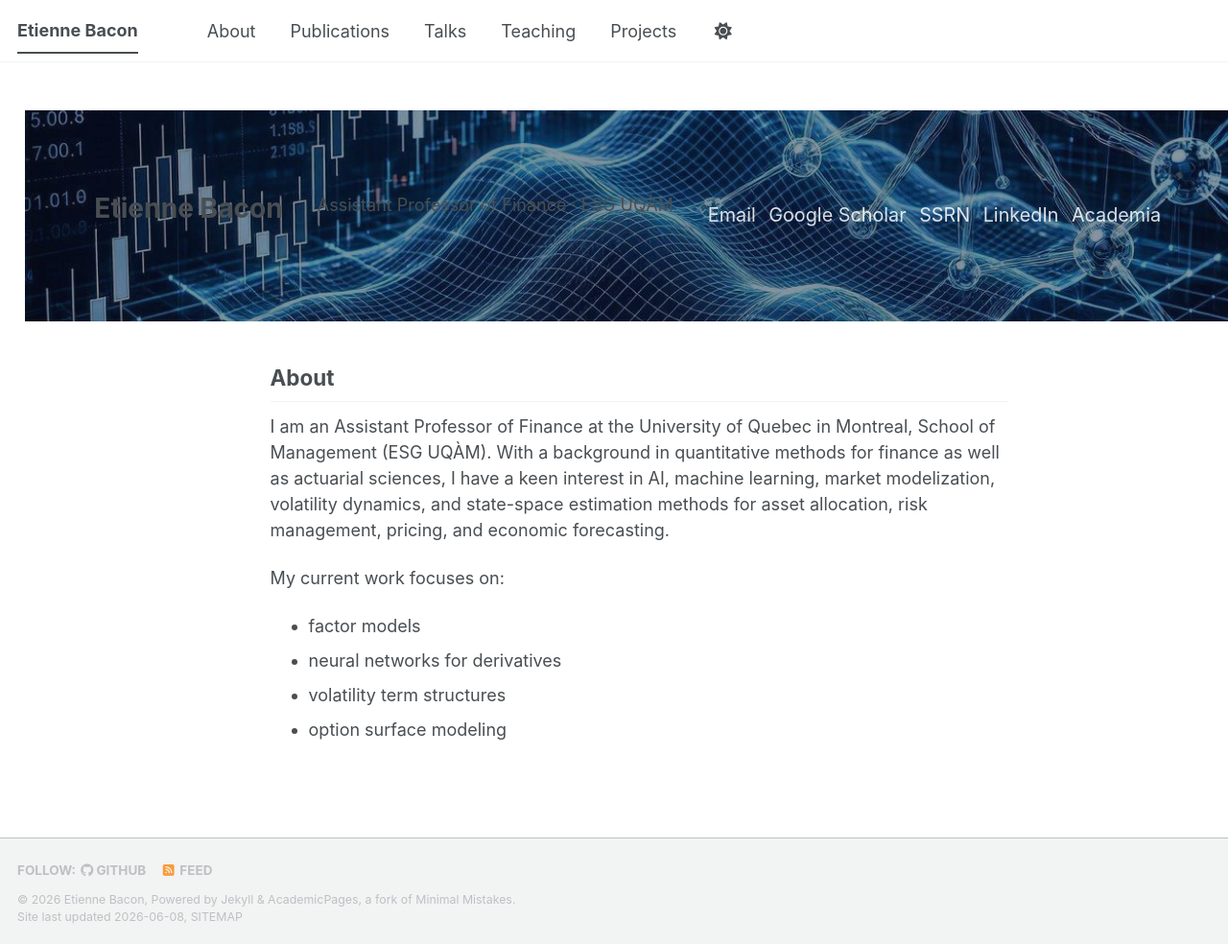
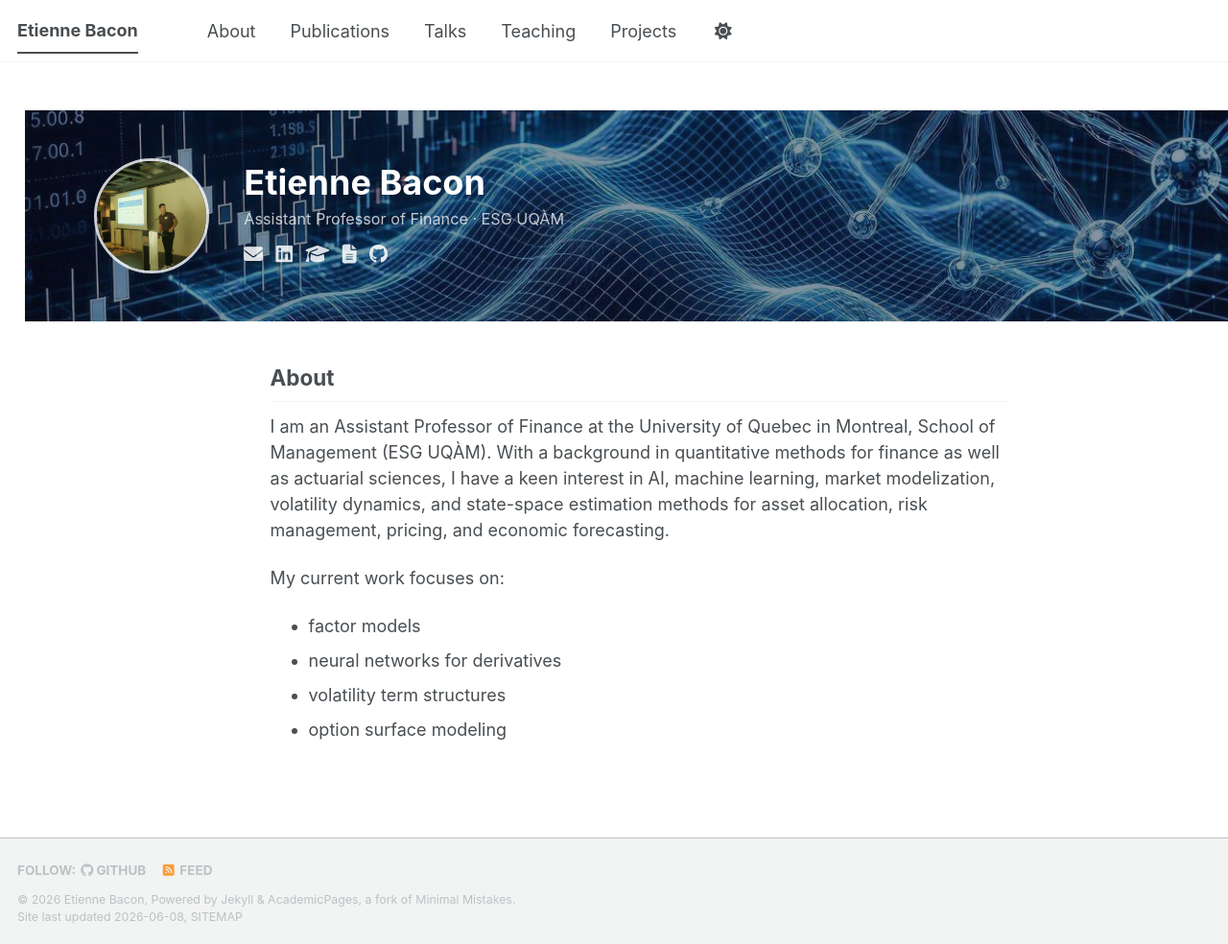
Before and after one commit to EtienneBacon/EtienneBacon.github.io, a Jekyll site: the page built from _pages/about.md, in a window 1280 px wide and 984 px high. Shown: the whole window at 96% size. Built offline with Jekyll 4.4.1, drawn with Linux system fonts in a browser that asks for light colours; a script bundle is joined from its source files by our own code; library files that are not in the unit come from our copies.

Commit message:
Update about.md

```diff
--- a/_pages/about.md
+++ b/_pages/about.md
@@ -9,14 +9,17 @@ redirect_from:
 
 <div class="hero-banner">
   <div class="hero-content">
-    <h1>Etienne Bacon</h1>
-    <p class="hero-sub">Assistant Professor of Finance · ESG UQÀM</p>
-    <div class="hero-links">
-      <a href="mailto:bacon.etienne@uqam.ca">Email</a>
-      <a href="https://scholar.google.com/citations?user=XkMVGosAAAAJ">Google Scholar</a>
-      <a href="https://papers.ssrn.com/sol3/cf_dev/AbsByAuth.cfm?per_id=6098009">SSRN</a>
-      <a href="https://www.linkedin.com/in/etienne-bacon">LinkedIn</a>
-      <a href="https://finance.esg.uqam.ca/corps-enseignant/professeurs/professeur/bacon.etienne/">Academia</a>
+    <img class="hero-avatar" src="/images/profile.png" alt="Etienne Bacon">
+    <div class="hero-text">
+      <h1>Etienne Bacon</h1>
+      <p class="hero-sub">Assistant Professor of Finance · ESG UQÀM</p>
+      <div class="hero-links">
+        <a href="mailto:bacon.etienne@uqam.ca" title="Email"><i class="fas fa-envelope"></i></a>
+        <a href="https://www.linkedin.com/in/etienne-bacon" title="LinkedIn"><i class="fab fa-linkedin"></i></a>
+        <a href="https://scholar.google.com/citations?user=XkMVGosAAAAJ" title="Google Scholar"><i class="fas fa-graduation-cap"></i></a>
+        <a href="https://papers.ssrn.com/sol3/cf_dev/AbsByAuth.cfm?per_id=6098009" title="SSRN"><i class="fas fa-file-alt"></i></a>
+        <a href="https://github.com/EtienneBacon" title="GitHub"><i class="fab fa-github"></i></a>
+      </div>
     </div>
   </div>
 </div>
```
